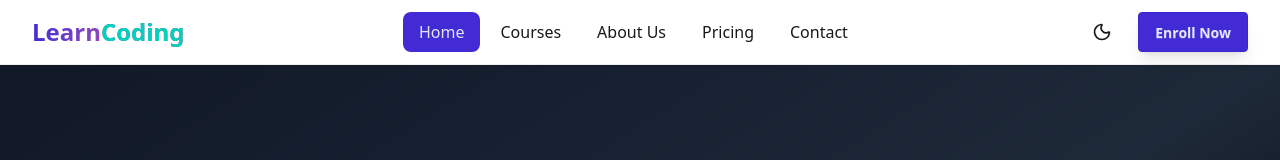
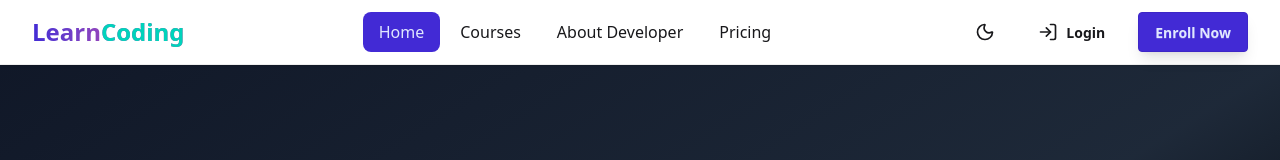
Before and after one commit to TusharChow20/Learn-Coding-Platform, a React (Vite) app: page / in a window 1280 px wide. Shown: the top 160 px of the page. Built offline with nearby package versions, Linux system fonts and the light colour scheme.

Commit message:
login button added to the navbar

```diff
--- a/src/Components/NaVbar.jsx
+++ b/src/Components/NaVbar.jsx
@@ -1,6 +1,6 @@
 import React, { useState, useEffect } from "react";
 import { NavLink } from "react-router";
-import { Sun, Moon, Menu, X } from "lucide-react";
+import { Sun, Moon, Menu, X, LogIn } from "lucide-react";
 
 const Navbar = () => {
   const [theme, setTheme] = useState("light");
@@ -22,13 +22,12 @@ const Navbar = () => {
   const navLinks = [
     { name: "Home", path: "/" },
     { name: "Courses", path: "/courses" },
-    { name: "About Us", path: "/about" },
+    { name: "About Developer", path: "/about" },
     { name: "Pricing", path: "/pricing" },
-    { name: "Contact", path: "/contact" },
   ];
 
   return (
-    <nav className="sticky top-0 z-50 bg-base-100/80 backdrop-blur-lg border-b border-base-300 shadow-sm">
+    <nav className="sticky top-0 z-50 bg-base-100/80 backdrop-blur-lg border-b border-base-300 shadow-sm ">
       <div className="max-w-7xl mx-auto px-4 sm:px-6 lg:px-8">
         <div className="flex items-center justify-between h-16">
           <div className="flex-shrink-0">
@@ -39,6 +38,7 @@ const Navbar = () => {
               Learn<span className="text-accent">Coding</span>
             </NavLink>
           </div>
+
           <div className="hidden md:flex items-center space-x-1">
             {navLinks.map((link) => (
               <NavLink
@@ -50,6 +50,7 @@ const Navbar = () => {
               </NavLink>
             ))}
           </div>
+
           <div className="hidden md:flex items-center space-x-4">
             <button
               onClick={toggleTheme}
@@ -62,6 +63,15 @@ const Navbar = () => {
                 <Sun className="w-5 h-5" />
               )}
             </button>
+
+            <NavLink
+              to="/login"
+              className="btn btn-ghost gap-2 hover:bg-base-200 flex items-center"
+            >
+              <LogIn className="w-5 h-5" />
+              Login
+            </NavLink>
+
             <NavLink
               to="/courses"
               className="btn btn-primary hover:scale-105 transition-transform duration-200 shadow-lg"
@@ -69,6 +79,7 @@ const Navbar = () => {
               Enroll Now
             </NavLink>
           </div>
+
           <div className="flex md:hidden items-center space-x-2">
             <button
               onClick={toggleTheme}
@@ -95,9 +106,10 @@ const Navbar = () => {
           </div>
         </div>
       </div>
+
       <div
         className={`md:hidden overflow-hidden transition-all duration-300 ease-in-out ${
-          isMenuOpen ? "max-h-96 opacity-100" : "max-h-0 opacity-0"
+          isMenuOpen ? "max-h-[28rem] opacity-100" : "max-h-0 opacity-0"
         }`}
       >
         <div className="px-4 pt-2 pb-4 space-y-2 bg-base-100 border-t border-base-300">
@@ -112,8 +124,16 @@ const Navbar = () => {
             </NavLink>
           ))}
           <NavLink
+            to="/login"
+            className="btn btn-ghost w-full justify-start gap-2 flex"
+            onClick={() => setIsMenuOpen(false)}
+          >
+            <LogIn className="w-5 h-5" />
+            Login
+          </NavLink>
+          <NavLink
             to="/courses"
-            className=" btn btn-primary w-full "
+            className=" btn btn-primary w-full mt-4"
             onClick={() => setIsMenuOpen(false)}
           >
             Enroll Now
```
